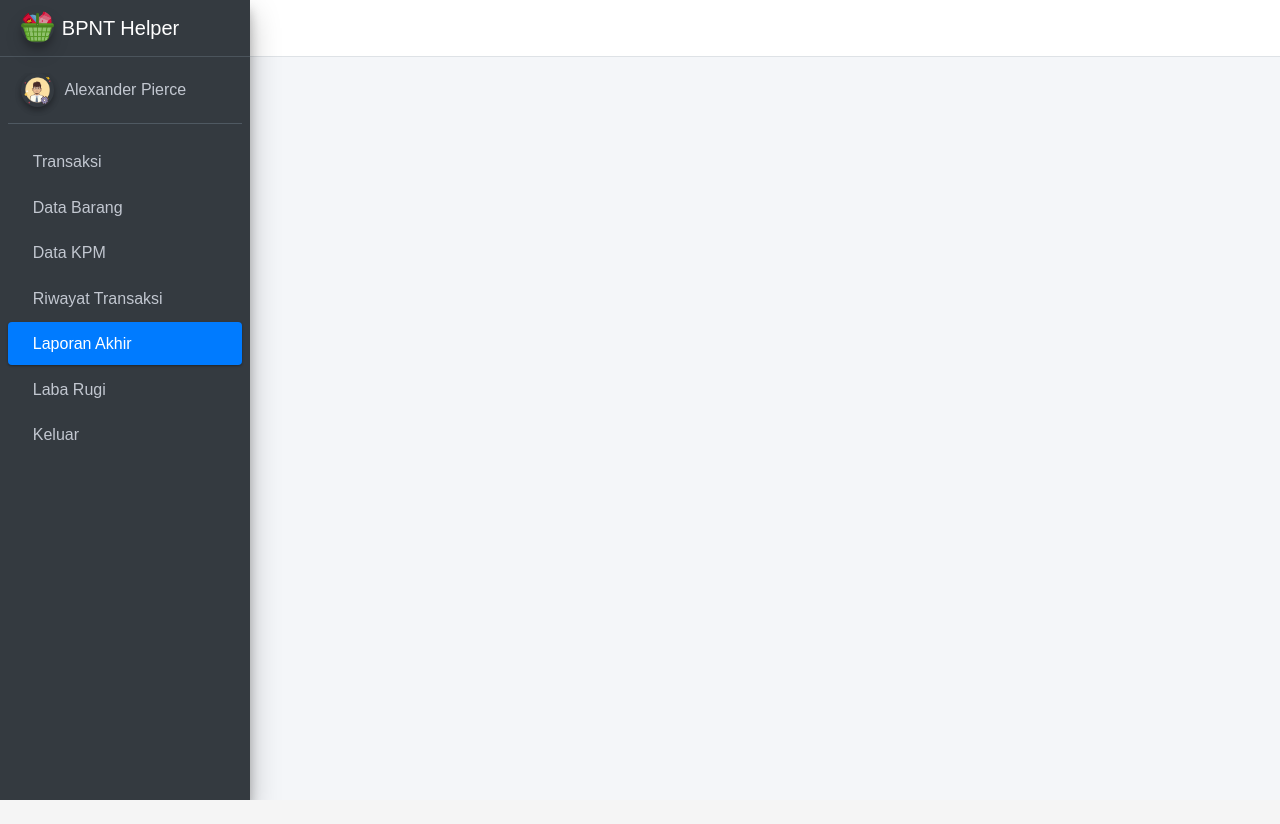
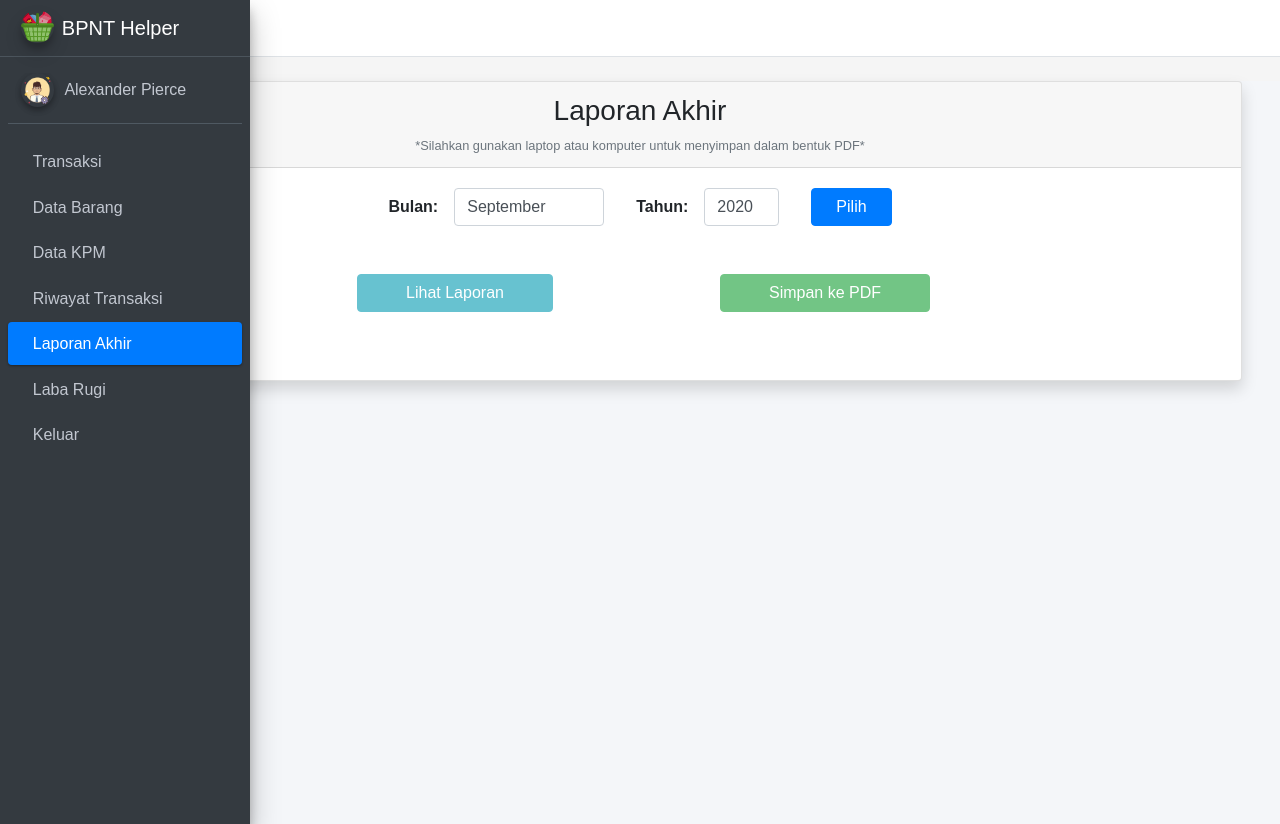
Before and after one commit to daffaalfandy/bpnt-admin, a Vue app: page /final-report in a window 1280 px wide. Before the commit the page ends 800 px from the top, so only its background shows below. Built offline with nearby package versions, Linux system fonts and the light colour scheme; some icons are missing.

Commit message:
Add final report

```diff
--- a/src/router/index.js
+++ b/src/router/index.js
@@ -6,6 +6,7 @@ import Goods from '../views/Goods'
 import Kpm from '../views/Kpm'
 import KpmDetail from '../views/KpmDetail'
 import HistoryTransaction from '../views/HistoryTransaction'
+import FinalReport from '../views/FinalReport'
 
 window.Vue = Vue
 
@@ -40,6 +41,11 @@ const routes = [{
     path: '/transaction-history',
     name: "History Transaction",
     component: HistoryTransaction
+  },
+  {
+    path: '/final-report',
+    name: "Final Report",
+    component: FinalReport
   }
 ]
 
--- /dev/null
+++ b/src/views/FinalReport.vue
@@ -0,0 +1,222 @@
+<template>
+  <div class="container-fluid">
+    <div class="card mt-4 shadow text-center">
+      <div class="card-header">
+        <div class="row">
+          <h3 class="col-12 mx-auto text-center">Laporan Akhir</h3>
+          <small
+            class="text-center text-secondary col-12 my-auto"
+          >*Silahkan gunakan laptop atau komputer untuk menyimpan dalam bentuk PDF*</small>
+        </div>
+      </div>
+      <div class="card-body my-auto">
+        <div class="container">
+          <div class="main-form">
+            <label for="month-period">Bulan:</label>
+            <input
+              list="month-list"
+              id="month-period"
+              class="form-control"
+              style="max-width: 150px"
+              v-model="datepick.month"
+            />
+            <datalist id="month-list"></datalist>
+            <label for="year-period">Tahun:</label>
+            <input
+              list="year-list"
+              id="year-period"
+              class="form-control"
+              style="max-width: 75px"
+              v-model="datepick.year"
+            />
+            <datalist id="year-list"></datalist>
+            <button class="btn btn-primary px-4" @click.prevent="onClickChoose">Pilih</button>
+          </div>
+        </div>
+        <div class="container mb-5 mt-5 row mx-auto">
+          <div class="col-xl-2"></div>
+          <div class="col-xl-4 col-md-6 mx-auto">
+            <button
+              class="btn btn-info mx-1 px-5"
+              @click="onClickWatchPDF"
+              id="watch-report-btn"
+              disabled
+            >Lihat Laporan</button>
+          </div>
+          <div class="col-xl-4 col-md-6 export-to-pdf">
+            <button
+              class="btn btn-success mx-1 px-5"
+              @click="onClickSavePDF"
+              id="save-pdf-btn"
+              disabled
+            >Simpan ke PDF</button>
+          </div>
+          <div class="col-xl-2"></div>
+        </div>
+      </div>
+    </div>
+  </div>
+</template>
+
+<script>
+/*global pdfMake, pdfFonts*/
+/*eslint no-undef: "error"*/
+import { mapActions, mapGetters } from "vuex";
+
+const date = new Date();
+const months = [
+  "Januari",
+  "Februari",
+  "Maret",
+  "April",
+  "Mei",
+  "Juni",
+  "Juli",
+  "Agustus",
+  "September",
+  "Oktober",
+  "November",
+  "Desember",
+];
+
+export default {
+  data() {
+    return {
+      datepick: {
+        month: this.getMonth(),
+        year: date.getFullYear().toString(),
+      },
+      dataReady: false,
+    };
+  },
+  methods: {
+    ...mapActions(["fetchGoods"]),
+    onClickSavePDF() {
+      pdfMake.vfs = pdfFonts.pdfMake.vfs;
+    },
+    onClickWatchPDF() {
+      pdfMake.vfs = pdfFonts.pdfMake.vfs;
+
+      let docDefinition = {
+        pageSize: "A4",
+        pageMargins: [40, 60, 40, 60],
+        content: [
+          {
+            text: `LAPORAN PROGRAM\n BANTUAN PANGAN NON TUNAI \n`,
+            fontSize: 24,
+            bold: true,
+            alignment: "center",
+          },
+          {
+            text: `${this.datepick.month}, ${this.datepick.year}`,
+            fontSize: 18,
+            alignment: "center",
+            margin: [0, 0, 0, 30],
+          },
+          this.table(this.allGoods.goods, [
+            {
+              text: "NO",
+              style: "tableHeader",
+              alignment: "center",
+              bold: true,
+            },
+            {
+              text: "NAMA BARANG",
+              style: "tableHeader",
+              alignment: "center",
+              bold: true,
+            },
+            {
+              text: "TERJUAL",
+              style: "tableHeader",
+              alignment: "center",
+              bold: true,
+            },
+          ]),
+        ],
+      };
+
+      pdfMake.createPdf(docDefinition).open();
+    },
+    table(data, columns) {
+      return {
+        widths: ["*", "auto", 100, "*"],
+        alignment: "center",
+        table: {
+          headerRows: 1,
+          body: this.buildTableBody(data, columns),
+        },
+      };
+    },
+    buildTableBody(data, columns) {
+      var body = [];
+
+      body.push(columns);
+
+      data.forEach((row, index) => {
+        var dataRow = [];
+
+        columns.forEach((column) => {
+          if (column.text == "NO") {
+            dataRow.push({ text: index + 1 });
+          } else if (column.text == "NAMA BARANG") {
+            dataRow.push({ text: `${row.name}` });
+          } else if (column.text == "TERJUAL") {
+            dataRow.push({
+              text: `${(row.qty - row.stock).toLocaleString("id-ID")} ${
+                row.unit
+              }`,
+            });
+          }
+        });
+
+        body.push(dataRow);
+      });
+
+      return body;
+    },
+    async onClickChoose() {
+      if (this.datepick.month && this.datepick.year) {
+        await this.fetchGoods({
+          month: this.datepick.month,
+          year: this.datepick.year,
+        });
+
+        if (this.allGoods.goods.length > 0) {
+          this.dataReady = true;
+        } else {
+          this.dataReady = false;
+        }
+      }
+    },
+    getMonth() {
+      const currentMonthNumber = date.getMonth();
+      const currentMonth = months[currentMonthNumber];
+      return currentMonth;
+    },
+    inventoryLoad() {
+      const monthsElement = document.getElementById("month-list");
+      months.forEach((item) => {
+        const option = document.createElement("option");
+        option.value = item;
+        monthsElement.appendChild(option);
+      });
+    },
+  },
+  computed: mapGetters(["allGoods"]),
+  watch: {
+    dataReady: function () {
+      if (this.dataReady) {
+        document.getElementById("watch-report-btn").disabled = false;
+        document.getElementById("save-pdf-btn").disabled = false;
+      } else {
+        document.getElementById("watch-report-btn").disabled = true;
+        document.getElementById("save-pdf-btn").disabled = true;
+      }
+    },
+  },
+  mounted() {
+    this.inventoryLoad();
+  },
+};
+</script>
--- a/src/views/HistoryTransaction.vue
+++ b/src/views/HistoryTransaction.vue
@@ -223,7 +223,7 @@ export default {
             dataRow.push({ text: index + 1, fontSize: 10 });
           } else if (column.text == "TANGGAL") {
             dataRow.push({
-              text: `${row.datepick.date}, ${row.datepick.month} ${row.datepick.year}`,
+              text: `${row.datepick.date}, ${row.datepick.month}`,
               fontSize: 10,
             });
           } else if (column.text == "NAMA") {
```
